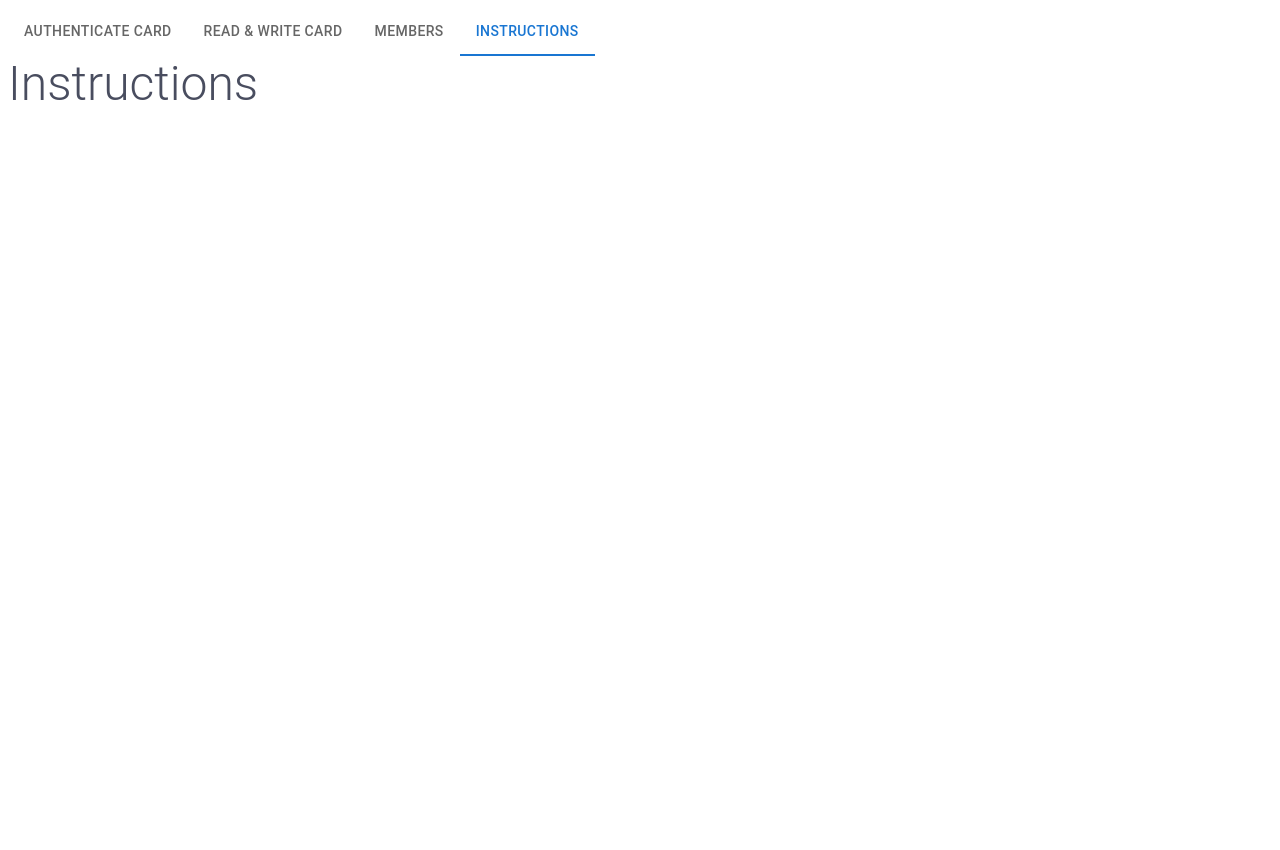
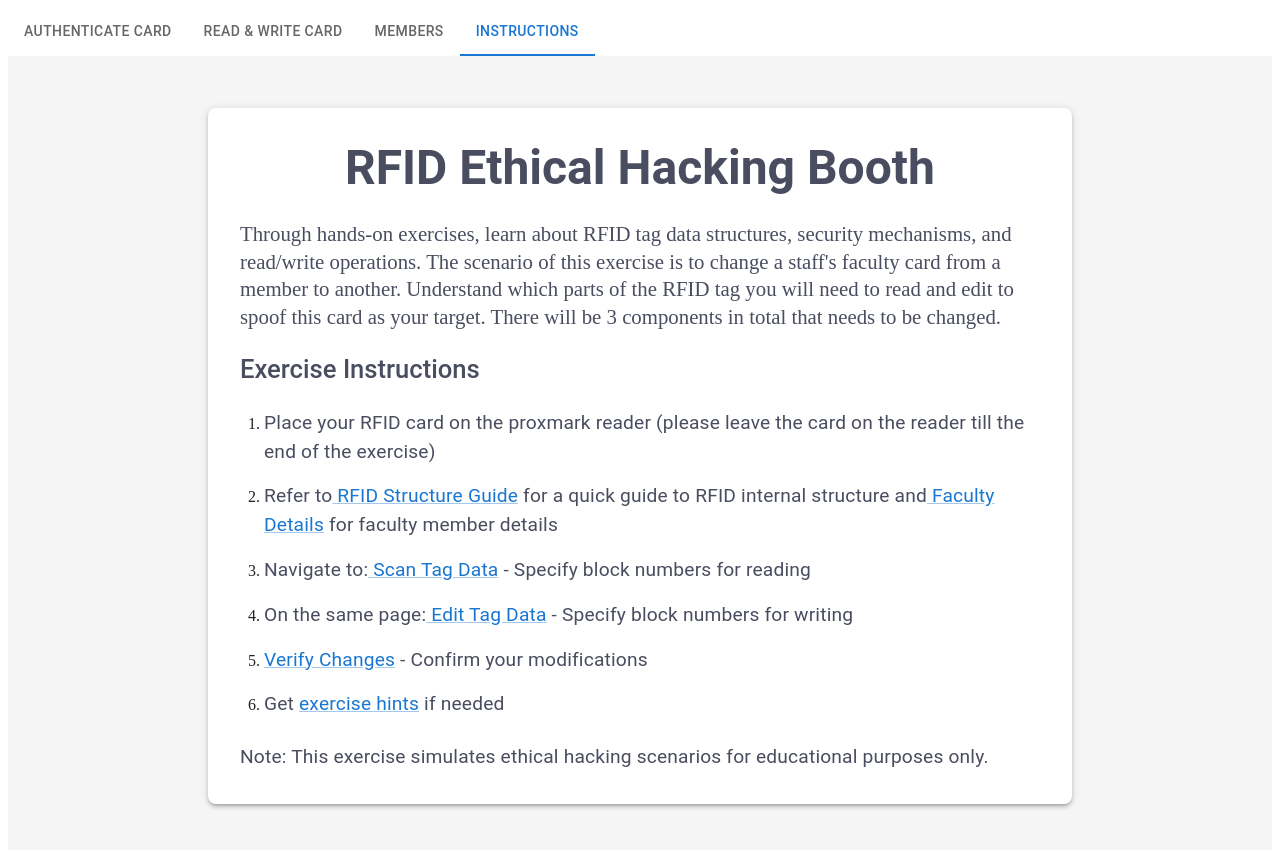
Before and after one commit to bloodofme/RFID-Frontend, a React (Create React App) app: page /instructions in a window 1280 px wide. Shown: the top 850 px of the page. Before the commit the page ends 800 px from the top, so only its background shows below. Built offline with nearby package versions, Linux system fonts and the light colour scheme.

Commit message:
Tasks Completed: 1. added instructions page 2. Updated read card input to have user select numbers between 0 to 15

```diff
--- a/src/App.tsx
+++ b/src/App.tsx
@@ -5,7 +5,7 @@ import { BrowserRouter as Router, Routes, Route, Navigate } from 'react-router-d
 import { Tabs, Tab } from '@mui/material';
 
 import GifPage from './components/membersPortal/gifPage';
-import Instructions from './components/instructions';
+import Instructions from './components/information/instructions';
 import MembersPortal from './components/membersPortal/membersPortal';
 import WebUI from './components/pm3WebUI/webUI';
 import Authenticate from './components/authenticateCard/cardAuthenticate';
--- /dev/null
+++ b/src/components/information/instructions.tsx
@@ -0,0 +1,93 @@
+import React from 'react';
+
+import { ThemeProvider } from '@mui/material/styles';
+import { Box, Typography, Stack, Button, Paper, Link } from '@mui/material';
+
+import theme from '../../themes/themes'
+
+function Instructions(): React.JSX.Element {
+
+    return (
+        <Box sx={{
+          display: 'flex',
+          justifyContent: 'center',
+          alignItems: 'center',
+          minHeight: '100vh',
+          backgroundColor: '#f5f5f5'
+        }}>
+          <Paper elevation={3} sx={{
+            padding: 4,
+            maxWidth: 800,
+            backgroundColor: '#fff',
+            borderRadius: 2
+          }}>
+            <Stack spacing={3}>
+              {/* Title Section */}
+              <ThemeProvider theme={theme} >
+                  <Typography variant="h1" align="center" sx={{ fontWeight: 'bold' }}>
+                  RFID Ethical Hacking Booth
+              </Typography>
+
+              {/* Introduction */}
+              <Typography variant="h5">
+                Through hands-on exercises, learn about RFID tag data structures, security mechanisms,
+                and read/write operations. The scenario of this exercise is to change a staff's faculty card from a member to another.
+                Understand which parts of the RFID tag you will need to read and edit to spoof this card as your target.
+                There will be 3 components in total that needs to be changed.
+              </Typography>
+
+              <Typography variant="h3" sx={{ fontWeight: 'medium' }}>
+                Exercise Instructions
+              </Typography>
+              </ThemeProvider>
+
+              {/* Exercise Steps */}
+              <Stack component="ol" spacing={2} sx={{ pl: 3 }}>
+                <li>
+                  <Typography sx={{ fontSize: '1.2rem', fontFamily: 'Roboto', color: '#494D5F', }}>
+                  Place your RFID card on the proxmark reader (please leave the card on the reader till the end of the exercise)
+                  </Typography>
+                </li>
+                <li>
+                  <Typography sx={{ fontSize: '1.2rem', fontFamily: 'Roboto', color: '#494D5F', }}>
+                    Refer to
+                    <Link href="<insert URL>" target="_blank"> RFID Structure Guide</Link> for a quick guide to RFID internal structure and
+                    <Link href="http://localhost:3000/members" target="_blank"> Faculty Details</Link> for faculty member details
+                  </Typography>
+                </li>
+                <li>
+                  <Typography sx={{ fontSize: '1.2rem', fontFamily: 'Roboto', color: '#494D5F', }}>
+                    Navigate to:
+                    <Link href="<insert URL>" target="_blank"> Scan Tag Data</Link> - Specify block numbers for reading
+                  </Typography>
+                </li>
+                <li>
+                  <Typography sx={{ fontSize: '1.2rem', fontFamily: 'Roboto', color: '#494D5F', }}>
+                    On the same page:<Link href="http://localhost:3000/readwrite" target="_blank"> Edit Tag Data</Link> - Specify block numbers for writing
+                  </Typography>
+                </li>
+                <li>
+                  <Typography sx={{ fontSize: '1.2rem', fontFamily: 'Roboto', color: '#494D5F', }}>
+                    <Link href="http://localhost:3000/readwrite" target="_blank">Verify Changes</Link> - Confirm your modifications
+                  </Typography>
+                </li>
+                <li>
+                  <Typography sx={{ fontSize: '1.2rem', fontFamily: 'Roboto', color: '#494D5F', }}>
+                    Get <Link href="<insert URL>" target="_blank"> exercise hints</Link> if needed
+                  </Typography>
+                </li>
+              </Stack>
+
+              {/* Security Note */}
+              <Typography sx={{ fontSize: '1.2rem', fontFamily: 'Roboto', color: '#494D5F', }}>
+                Note: This exercise simulates ethical hacking scenarios for educational purposes only.
+              </Typography>
+            </Stack>
+
+          </Paper>
+        </Box>
+      );
+    };
+
+
+export default Instructions;
--- a/src/components/instructions.tsx
+++ /dev/null
@@ -1,19 +0,0 @@
-import React from 'react';
-
-import { ThemeProvider } from '@mui/material/styles';
-import { Grid2, Typography } from '@mui/material';
-
-import theme from '../themes/themes'
-
-function Instructions(): React.JSX.Element {
-
-    return (
-        <Grid2 container spacing={0} sx={{ overflow: 'hidden' }}>
-            <ThemeProvider theme={theme} >
-                <Typography variant='h1'>Instructions</Typography>
-            </ThemeProvider>
-        </Grid2>
-    );
-}
-
-export default Instructions;
--- a/src/components/pm3WebUI/readCard.tsx
+++ b/src/components/pm3WebUI/readCard.tsx
@@ -1,6 +1,6 @@
 import React, {useState} from 'react';
 
-import { Box, Grid2, Stack, Button, TextField, Typography } from '@mui/material';
+import { Box, Grid2, Stack, Button, InputLabel, Typography, MenuItem, Select, SelectChangeEvent, OutlinedInput, FormControl  } from '@mui/material';
 import { ThemeProvider } from '@mui/material/styles';
 
 import buttontheme from '../../themes/buttontheme'
@@ -9,11 +9,30 @@ import themes from '../../themes/themes'
 import DisplayCardData from './displayCardData';
 import dataDummy from '../../resources/dummyCard.json';
 
+const ITEM_HEIGHT = 48;
+const ITEM_PADDING_TOP = 8;
+const MenuProps = {
+  PaperProps: {
+    style: {
+      maxHeight: ITEM_HEIGHT * 4.5 + ITEM_PADDING_TOP,
+      width: 250,
+    },
+  },
+};
+
+const sectors = [
+    '0', '1', '2', '3',
+    '4', '5', '6', '7',
+    '8','9', '10', '11',
+    '12', '13', '14', '15',
+  ];
+
+
 function ReadCard(): React.JSX.Element {
     const [status, setStatus] = useState<string>("success");
-    const [blk, setBlk] = useState<string>("4");
+    const [blk, setBlk] = useState<string>("");
 
-    const handleInputChangeBlkNo = (event: React.ChangeEvent<HTMLInputElement>) => {
+    const handleInputChangeBlkNo = (event: SelectChangeEvent<typeof blk>) => {
           setBlk(event.target.value);
     };
 
@@ -61,12 +80,24 @@ function ReadCard(): React.JSX.Element {
                     width: '100%',
                 }}
                 >
-                <TextField
-                    label="Block Number [0-15]"
-                    variant="outlined"
+                    <FormControl sx={{ m: 1, width: 100 }}>
+                        <InputLabel>Sector</InputLabel>
+                        <Select
                             value={blk}
                             onChange={handleInputChangeBlkNo}
-                />
+                            input={<OutlinedInput label="Name" />}
+                            MenuProps={MenuProps}
+                        >
+                            {sectors.map((sector) => (
+                                <MenuItem
+                                key={sector}
+                                value={sector}
+                                >
+                                {sector}
+                                </MenuItem>
+                            ))}
+                        </Select>
+                    </FormControl>
                     <ThemeProvider theme={buttontheme} >
                         <Button variant="contained" onClick={handleButtonClickRead}>
                             <ThemeProvider theme={themes}>
```
Lines whose indentation alone changed are shown as unchanged.
